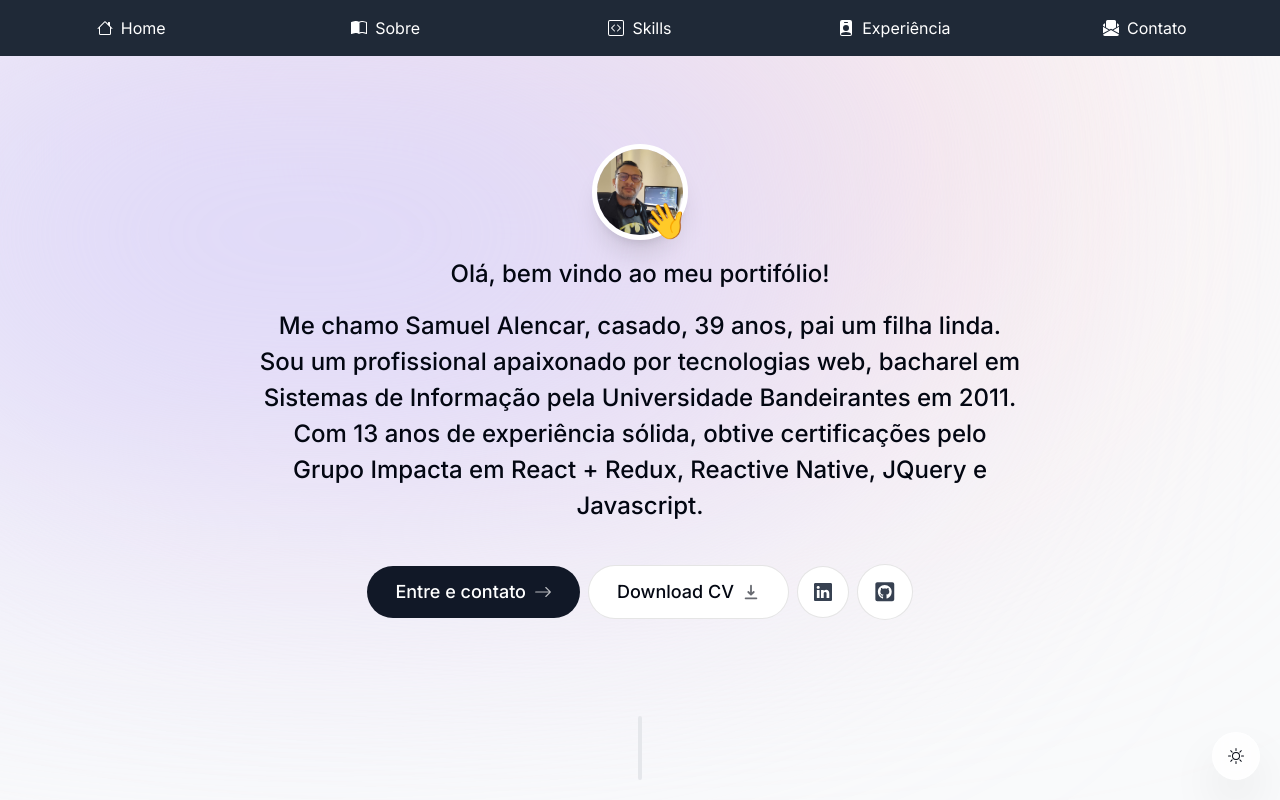
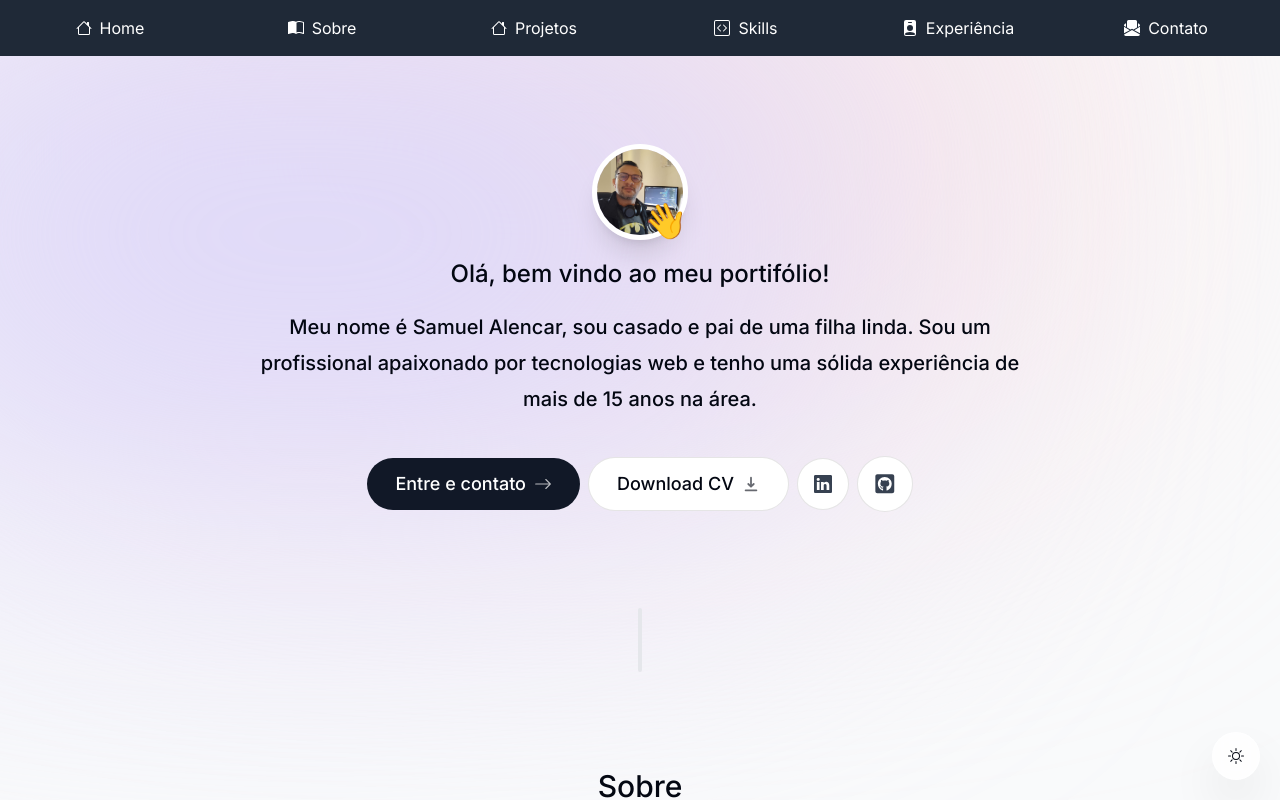
Before and after one commit to SamuelAlencar/samuel-alencar, a Next.js app: page / in a window 1280 px wide. Shown: the top 800 px of the page. Built offline with nearby package versions, Linux system fonts and the light colour scheme.

Commit message:
update header v2

```diff
--- a/components/intro.tsx
+++ b/components/intro.tsx
@@ -69,7 +69,7 @@ export default function Intro() {
         initial={{ opacity: 0, y: 100 }}
         animate={{ opacity: 1, y: 0 }}
       >
-        <span>Me chamo Samuel Alencar, casado, 39 anos, pai um filha linda. Sou um profissional apaixonado por tecnologias web, bacharel em Sistemas de Informação pela Universidade Bandeirantes em 2011. Com 13 anos de experiência sólida, obtive certificações pelo Grupo Impacta em React + Redux, Reactive Native, JQuery e Javascript.</span>
+        <span className="text-xl">Meu nome é Samuel Alencar, sou casado e pai de uma filha linda. Sou um profissional apaixonado por tecnologias web e tenho uma sólida experiência de mais de 15 anos na área.</span>
       </motion.p>
 
       <motion.div
--- a/lib/data.ts
+++ b/lib/data.ts
@@ -18,11 +18,11 @@ export const links = [
     hash: "#about",
     icon: React.createElement(BsBookHalf),
   },
-  // {
-  //   name: "Projetos",
-  //   hash: "#projects",
-  //   icon: React.createElement(BsHouse),
-  // },
+  {
+    name: "Projetos",
+    hash: "#projects",
+    icon: React.createElement(BsHouse),
+  },
   {
     name: "Skills",
     hash: "#skills",
```
Also changed, not shown: components/projects.tsx (+6 -1 lines), components/dist/intro.js (added), components/dist/projects.js (added), lib/dist/data.js.
